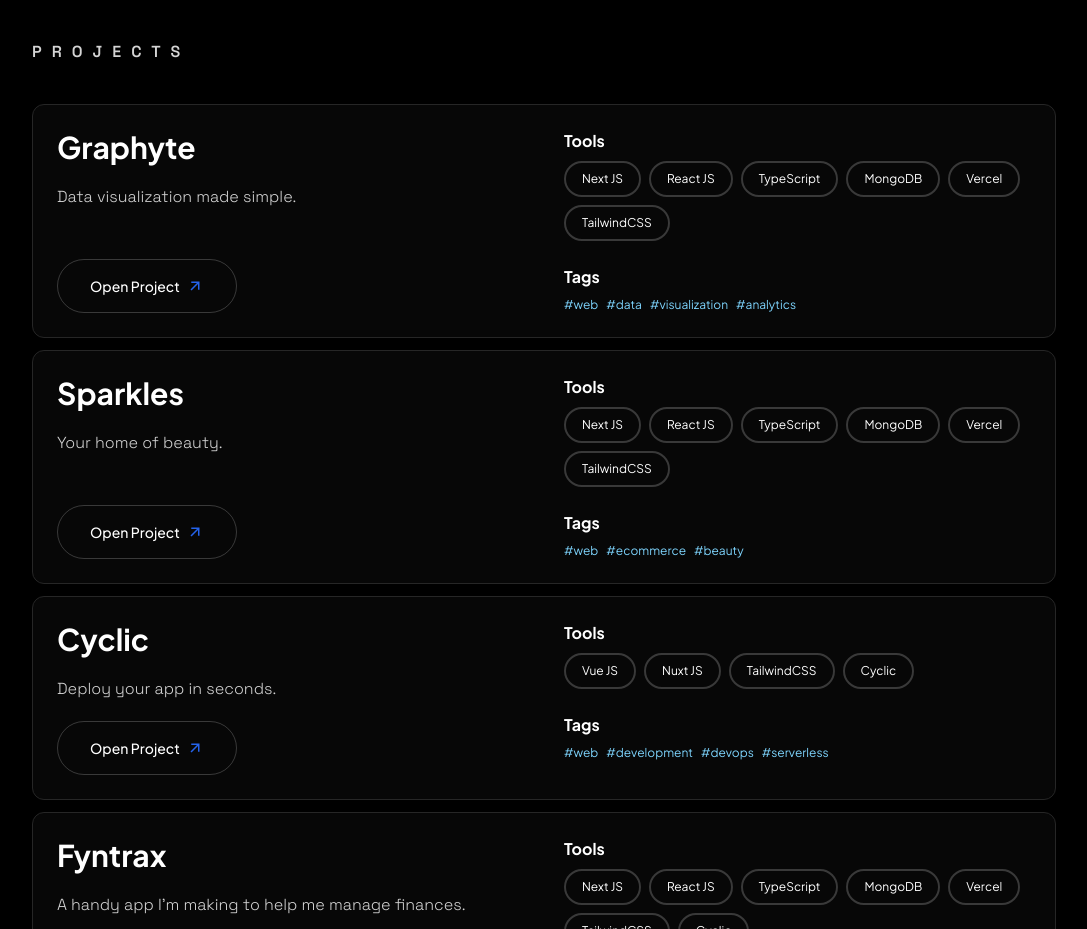
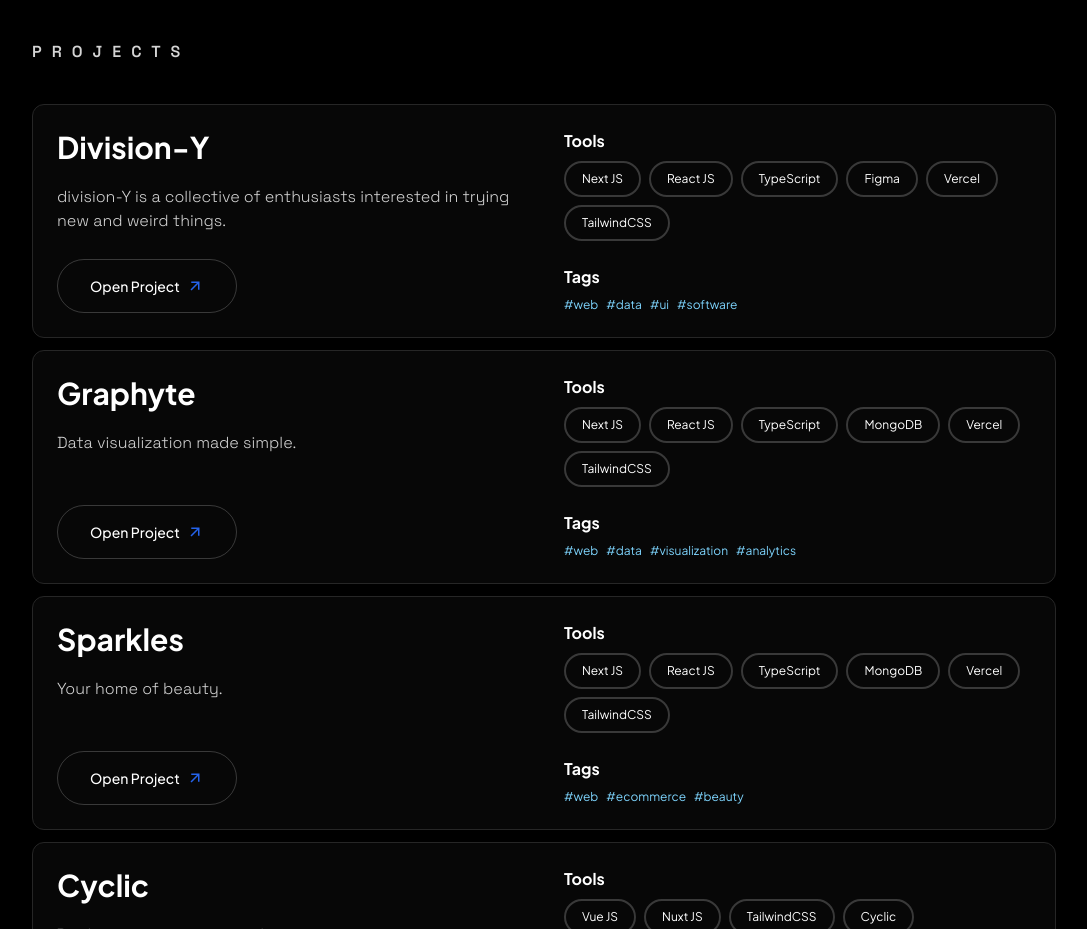
Before and after one commit to LawEyez/portfolio, a Next.js app: page / in a window 1280 px wide. Shown: the part 1160-2089 px from the top of the page, without its empty margins (96-1183 px from the left). Built offline with nearby package versions, Linux system fonts and the light colour scheme.

Commit message:
Add division-y.

```diff
--- a/src/data.ts
+++ b/src/data.ts
@@ -1,4 +1,24 @@
 export const projects = [
+  {
+    id: 'division-y',
+    name: 'division-Y',
+    description: 'division-Y is a collective of enthusiasts interested in trying new and weird things.',
+    tools: [
+      'Next JS',
+      'React JS',
+      'TypeScript',
+      'Figma',
+      'Vercel',
+      'TailwindCSS',
+    ],
+    tags: [
+      'web',
+      'data',
+      'ui',
+      'software'
+    ],
+    url: 'https://division-y.com'
+  },
   {
     id: 'graphyte',
     name: 'graphyte',
```
